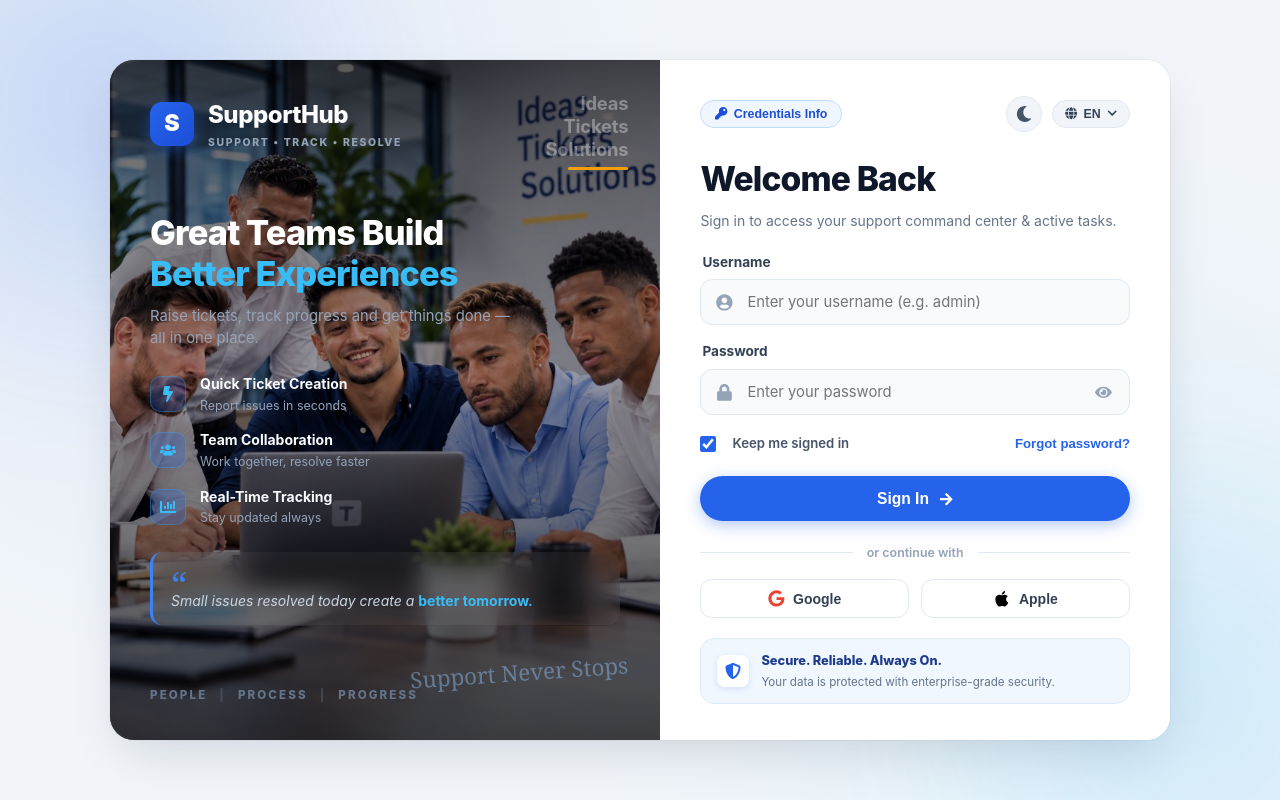
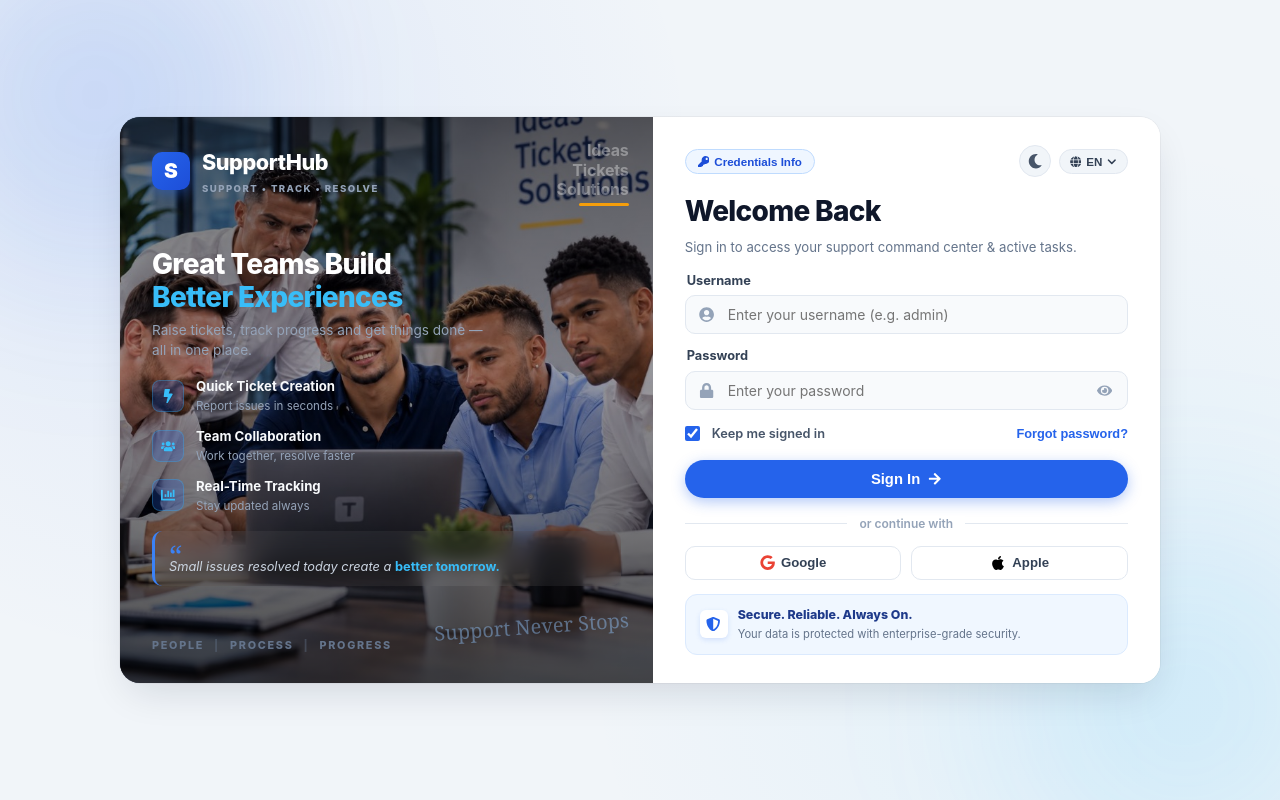
Before and after one commit to iqraait/TaskPulse, a React (Vite) app in the folder frontend/: page / in a window 1280 px wide. Built offline with nearby package versions, Linux system fonts and the light colour scheme.

Commit message:
Make login page screen-fitted with zero vertical scroll on desktop

```diff
--- a/frontend/src/pages/Login.css
+++ b/frontend/src/pages/Login.css
@@ -1,11 +1,12 @@
 /* ==========================================================================
-   SupportHub Premium Login Page Stylesheet
-   Matching standard enterprise split-card UI with full mobile responsiveness
+   SupportHub Screen-Fitted Login Page Stylesheet
+   Perfectly fits 100vh screen height without vertical scrolling on desktop
    ========================================================================== */
 
-/* Main Wrapper */
+/* Main Wrapper - Strictly 100vh fitted */
 .sh-login-wrapper {
-  min-height: 100vh;
+  height: 100vh;
+  max-height: 100vh;
   width: 100vw;
   background-color: #f1f5f9;
   background-image:
@@ -14,10 +15,10 @@
   display: flex;
   align-items: center;
   justify-content: center;
-  padding: 24px 16px;
+  padding: 16px;
   box-sizing: border-box;
   position: relative;
-  overflow-x: hidden;
+  overflow: hidden;
   font-family: -apple-system, BlinkMacSystemFont, "Segoe UI", Roboto, Helvetica, Arial, sans-serif;
   transition: background-color 0.3s ease;
 }
@@ -32,23 +33,23 @@
 /* Ambient Background Glow Effects */
 .sh-ambient-bg-glow {
   position: absolute;
-  width: 400px;
-  height: 400px;
+  width: 350px;
+  height: 350px;
   border-radius: 50%;
-  filter: blur(100px);
+  filter: blur(90px);
   pointer-events: none;
   z-index: 0;
 }
 
 .glow-1 {
-  top: -100px;
-  left: -100px;
+  top: -80px;
+  left: -80px;
   background: rgba(37, 99, 235, 0.15);
 }
 
 .glow-2 {
-  bottom: -100px;
-  right: -100px;
+  bottom: -80px;
+  right: -80px;
   background: rgba(56, 189, 248, 0.12);
 }
 
@@ -57,15 +58,16 @@
   position: relative;
   z-index: 1;
   width: 100%;
-  max-width: 1060px;
-  min-height: 620px;
+  max-width: 1040px;
+  max-height: calc(100vh - 32px);
+  height: fit-content;
   background: #ffffff;
-  border-radius: 24px;
+  border-radius: 20px;
   box-shadow:
-    0 20px 50px -12px rgba(15, 23, 42, 0.15),
+    0 16px 40px -10px rgba(15, 23, 42, 0.14),
     0 0 0 1px rgba(0, 0, 0, 0.04);
   display: grid;
-  grid-template-columns: 1.08fr 1fr;
+  grid-template-columns: 1.05fr 1fr;
   overflow: hidden;
   transition: all 0.3s ease;
 }
@@ -73,7 +75,7 @@
 .sh-login-card.sh-card-dark {
   background: #0f172a;
   box-shadow:
-    0 24px 60px rgba(0, 0, 0, 0.6),
+    0 20px 50px rgba(0, 0, 0, 0.6),
     0 0 0 1px rgba(255, 255, 255, 0.08);
 }
 
@@ -84,7 +86,7 @@
   position: relative;
   background: #091328;
   color: #ffffff;
-  padding: 36px 40px;
+  padding: 28px 32px;
   display: flex;
   flex-direction: column;
   justify-content: space-between;
@@ -105,17 +107,18 @@
 }
 
 .sh-left-pane:hover .sh-hero-bg-img {
-  transform: scale(1.05);
+  transform: scale(1.04);
 }
 
+/* Small Black Fade Overlay as requested */
 .sh-hero-overlay {
   position: absolute;
   inset: 0;
   background: linear-gradient(
     180deg,
-    rgba(0, 0, 0, 0.65) 0%,
+    rgba(0, 0, 0, 0.6) 0%,
     rgba(0, 0, 0, 0.35) 45%,
-    rgba(0, 0, 0, 0.75) 100%
+    rgba(0, 0, 0, 0.72) 100%
   );
   z-index: 1;
 }
@@ -123,14 +126,14 @@
 /* Watermarks */
 .sh-watermark-top-right {
   position: absolute;
-  top: 32px;
-  right: 32px;
+  top: 24px;
+  right: 24px;
   text-align: right;
   z-index: 2;
-  font-size: 1.15rem;
+  font-size: 1rem;
   font-weight: 700;
   color: rgba(255, 255, 255, 0.35);
-  line-height: 1.25;
+  line-height: 1.2;
   letter-spacing: -0.01em;
   pointer-events: none;
 }
@@ -140,21 +143,21 @@
 }
 
 .sh-watermark-underline {
-  width: 60px;
+  width: 50px;
   height: 3px;
   background: #f59e0b;
-  margin-top: 6px;
+  margin-top: 4px;
   margin-left: auto;
   border-radius: 999px;
 }
 
 .sh-watermark-bottom-script {
   position: absolute;
-  bottom: 50px;
-  right: 32px;
+  bottom: 40px;
+  right: 24px;
   z-index: 2;
   font-family: "Brush Script MT", "Caveat", cursive, Georgia, serif;
-  font-size: 1.4rem;
+  font-size: 1.25rem;
   color: rgba(147, 197, 253, 0.45);
   transform: rotate(-4deg);
   pointer-events: none;
@@ -166,22 +169,22 @@
   z-index: 2;
   display: flex;
   align-items: center;
-  gap: 14px;
+  gap: 12px;
 }
 
 .sh-brand-icon-box {
-  width: 44px;
-  height: 44px;
+  width: 38px;
+  height: 38px;
   background: linear-gradient(135deg, #2563eb 0%, #1d4ed8 100%);
-  border-radius: 12px;
+  border-radius: 10px;
   display: flex;
   align-items: center;
   justify-content: center;
-  box-shadow: 0 4px 14px rgba(37, 99, 235, 0.4);
+  box-shadow: 0 4px 12px rgba(37, 99, 235, 0.4);
 }
 
 .sh-brand-letter {
-  font-size: 1.45rem;
+  font-size: 1.3rem;
   font-weight: 900;
   color: #ffffff;
 }
@@ -192,7 +195,7 @@
 }
 
 .sh-brand-title {
-  font-size: 1.5rem;
+  font-size: 1.35rem;
   font-weight: 800;
   color: #ffffff;
   margin: 0;
@@ -200,10 +203,10 @@
 }
 
 .sh-brand-tagline {
-  font-size: 0.65rem;
+  font-size: 0.6rem;
   font-weight: 800;
   color: #94a3b8;
-  letter-spacing: 0.16em;
+  letter-spacing: 0.15em;
   margin-top: 1px;
 }
 
@@ -211,16 +214,16 @@
 .sh-hero-content {
   position: relative;
   z-index: 2;
-  margin: 32px 0;
+  margin: 18px 0;
 }
 
 .sh-hero-headline {
-  font-size: 2.15rem;
+  font-size: 1.75rem;
   font-weight: 800;
   line-height: 1.2;
   color: #ffffff;
   letter-spacing: -0.025em;
-  margin-bottom: 10px;
+  margin-bottom: 6px;
 }
 
 .sh-highlight-blue {
@@ -229,38 +232,38 @@
 }
 
 .sh-hero-subtext {
-  font-size: 0.925rem;
+  font-size: 0.85rem;
   color: #94a3b8;
-  line-height: 1.5;
-  margin-bottom: 24px;
-  max-width: 360px;
+  line-height: 1.45;
+  margin-bottom: 16px;
+  max-width: 340px;
 }
 
 /* Features List */
 .sh-features-list {
   display: flex;
   flex-direction: column;
-  gap: 14px;
-  margin-bottom: 24px;
+  gap: 10px;
+  margin-bottom: 16px;
 }
 
 .sh-feature-item {
   display: flex;
   align-items: center;
-  gap: 14px;
+  gap: 12px;
 }
 
 .sh-feature-icon-pill {
-  width: 36px;
-  height: 36px;
-  border-radius: 10px;
+  width: 32px;
+  height: 32px;
+  border-radius: 8px;
   background: rgba(37, 99, 235, 0.25);
   border: 1px solid rgba(56, 189, 248, 0.3);
   color: #38bdf8;
   display: flex;
   align-items: center;
   justify-content: center;
-  font-size: 1rem;
+  font-size: 0.9rem;
   flex-shrink: 0;
 }
 
@@ -270,42 +273,42 @@
 }
 
 .sh-feature-text strong {
-  font-size: 0.875rem;
+  font-size: 0.825rem;
   font-weight: 700;
   color: #f8fafc;
 }
 
 .sh-feature-text span {
-  font-size: 0.775rem;
+  font-size: 0.725rem;
   color: #94a3b8;
 }
 
 /* Quote Box */
 .sh-quote-box {
-  background: rgba(255, 255, 255, 0.05);
-  backdrop-filter: blur(12px);
-  -webkit-backdrop-filter: blur(12px);
-  border-left: 3.5px solid #3b82f6;
-  border-radius: 12px;
-  padding: 14px 18px;
+  background: rgba(255, 255, 255, 0.06);
+  backdrop-filter: blur(10px);
+  -webkit-backdrop-filter: blur(10px);
+  border-left: 3px solid #3b82f6;
+  border-radius: 10px;
+  padding: 10px 14px;
   position: relative;
-  margin-top: 10px;
+  margin-top: 6px;
 }
 
 .sh-quote-mark {
   font-family: Georgia, serif;
-  font-size: 2.2rem;
+  font-size: 1.8rem;
   color: #3b82f6;
   line-height: 1;
   display: block;
-  margin-bottom: -10px;
+  margin-bottom: -12px;
 }
 
 .sh-quote-text {
-  font-size: 0.875rem;
+  font-size: 0.8rem;
   color: #cbd5e1;
   font-style: italic;
-  line-height: 1.45;
+  line-height: 1.4;
   margin: 0;
 }
 
@@ -321,11 +324,11 @@
   z-index: 2;
   display: flex;
   align-items: center;
-  gap: 12px;
-  font-size: 0.725rem;
+  gap: 10px;
+  font-size: 0.675rem;
   font-weight: 800;
   color: #64748b;
-  letter-spacing: 0.18em;
+  letter-spacing: 0.16em;
 }
 
 .sh-dot-sep {
@@ -336,13 +339,14 @@
    RIGHT PANEL (Form Section)
    ========================================================================== */
 .sh-right-pane {
-  padding: 36px 40px;
+  padding: 28px 32px;
   display: flex;
   flex-direction: column;
   justify-content: space-between;
   box-sizing: border-box;
   background: #ffffff;
   transition: background 0.3s ease;
+  overflow-y: auto;
 }
 
 .sh-card-dark .sh-right-pane {
@@ -355,19 +359,19 @@
   display: flex;
   align-items: center;
   justify-content: space-between;
-  margin-bottom: 20px;
+  margin-bottom: 12px;
 }
 
 .sh-demo-hint-btn {
   display: inline-flex;
   align-items: center;
-  gap: 6px;
-  padding: 6px 14px;
+  gap: 5px;
+  padding: 5px 12px;
   background: #eff6ff;
   border: 1px solid #bfdbfe;
   color: #1d4ed8;
   border-radius: 9999px;
-  font-size: 0.775rem;
+  font-size: 0.725rem;
   font-weight: 700;
   cursor: pointer;
   transition: all 0.2s ease;
@@ -386,13 +390,13 @@
 .sh-controls-right {
   display: flex;
   align-items: center;
-  gap: 10px;
+  gap: 8px;
   margin-left: auto;
 }
 
 .sh-theme-toggle-btn {
-  width: 36px;
-  height: 36px;
+  width: 32px;
+  height: 32px;
   border-radius: 50%;
   background: #f1f5f9;
   border: 1px solid #e2e8f0;
@@ -401,7 +405,7 @@
   align-items: center;
   justify-content: center;
   cursor: pointer;
-  font-size: 1rem;
+  font-size: 0.9rem;
   transition: all 0.2s ease;
 }
 
@@ -423,13 +427,13 @@
 .sh-lang-btn {
   display: flex;
   align-items: center;
-  gap: 6px;
-  padding: 6px 12px;
+  gap: 5px;
+  padding: 5px 10px;
   background: #f1f5f9;
   border: 1px solid #e2e8f0;
   border-radius: 9999px;
   color: #334155;
-  font-size: 0.775rem;
+  font-size: 0.725rem;
   font-weight: 700;
   cursor: pointer;
 }
@@ -441,21 +445,21 @@
 }
 
 .sh-chevron-icon {
-  font-size: 0.65rem;
+  font-size: 0.6rem;
 }
 
 .sh-lang-menu {
   position: absolute;
   top: 100%;
   right: 0;
-  margin-top: 6px;
+  margin-top: 4px;
   background: #ffffff;
   border: 1px solid #e2e8f0;
-  border-radius: 12px;
+  border-radius: 10px;
   box-shadow: 0 10px 25px rgba(0, 0, 0, 0.12);
   display: flex;
   flex-direction: column;
-  min-width: 140px;
+  min-width: 130px;
   overflow: hidden;
   z-index: 20;
 }
@@ -466,11 +470,11 @@
 }
 
 .sh-lang-option {
-  padding: 8px 14px;
+  padding: 7px 12px;
   border: none;
   background: transparent;
   color: #334155;
-  font-size: 0.8rem;
+  font-size: 0.775rem;
   text-align: left;
   cursor: pointer;
 }
@@ -496,13 +500,13 @@
 .sh-demo-credentials-banner {
   background: #f0fdf4;
   border: 1px solid #bbf7d0;
-  border-radius: 12px;
-  padding: 12px;
-  margin-bottom: 16px;
+  border-radius: 10px;
+  padding: 10px;
+  margin-bottom: 12px;
   display: flex;
   align-items: flex-start;
   justify-content: space-between;
-  gap: 12px;
+  gap: 10px;
 }
 
 .sh-card-dark .sh-demo-credentials-banner {
@@ -512,8 +516,8 @@
 
 .sh-demo-banner-content {
   display: flex;
-  gap: 10px;
-  font-size: 0.8rem;
+  gap: 8px;
+  font-size: 0.75rem;
   color: #166534;
 }
 
@@ -522,23 +526,23 @@
 }
 
 .sh-demo-icon {
-  font-size: 1.1rem;
-  margin-top: 2px;
+  font-size: 1rem;
+  margin-top: 1px;
   flex-shrink: 0;
 }
 
 .sh-cred-chips {
   display: flex;
   flex-wrap: wrap;
-  gap: 6px;
-  margin-top: 6px;
+  gap: 5px;
+  margin-top: 4px;
 }
 
 .sh-chip {
   background: #ffffff;
   border: 1px solid #86efac;
-  padding: 3px 8px;
-  border-radius: 6px;
+  padding: 2px 6px;
+  border-radius: 4px;
   cursor: pointer;
   transition: transform 0.15s ease;
 }
@@ -556,10 +560,10 @@
   background: #16a34a;
   color: #ffffff;
   border: none;
-  border-radius: 8px;
-  padding: 6px 12px;
+  border-radius: 6px;
+  padding: 4px 10px;
   font-weight: 700;
-  font-size: 0.75rem;
+  font-size: 0.7rem;
   cursor: pointer;
   white-space: nowrap;
   flex-shrink: 0;
@@ -567,15 +571,15 @@
 
 /* Form Header */
 .sh-form-header {
-  margin-bottom: 20px;
+  margin-bottom: 14px;
 }
 
 .sh-welcome-title {
-  font-size: 2.1rem;
+  font-size: 1.75rem;
   font-weight: 800;
   color: #0f172a;
   letter-spacing: -0.025em;
-  margin: 0 0 6px 0;
+  margin: 0 0 4px 0;
 }
 
 .sh-card-dark .sh-welcome-title {
@@ -583,10 +587,10 @@
 }
 
 .sh-welcome-subtitle {
-  font-size: 0.875rem;
+  font-size: 0.825rem;
   color: #64748b;
   margin: 0;
-  line-height: 1.45;
+  line-height: 1.4;
 }
 
 .sh-card-dark .sh-welcome-subtitle {
@@ -598,28 +602,28 @@
   background: #fef2f2;
   border-left: 4px solid #ef4444;
   color: #991b1b;
-  padding: 10px 14px;
-  border-radius: 8px;
-  font-size: 0.825rem;
+  padding: 8px 12px;
+  border-radius: 6px;
+  font-size: 0.8rem;
   font-weight: 600;
-  margin-bottom: 16px;
+  margin-bottom: 12px;
 }
 
 /* Main Form Inputs */
 .sh-login-form {
   display: flex;
   flex-direction: column;
-  gap: 16px;
+  gap: 12px;
 }
 
 .sh-input-group {
   display: flex;
   flex-direction: column;
-  gap: 6px;
+  gap: 4px;
 }
 
 .sh-input-label {
-  font-size: 0.85rem;
+  font-size: 0.8rem;
   font-weight: 700;
   color: #334155;
   margin-left: 2px;
@@ -637,22 +641,22 @@
 
 .sh-input-icon {
   position: absolute;
-  left: 16px;
+  left: 14px;
   color: #94a3b8;
-  font-size: 1.05rem;
+  font-size: 0.95rem;
   pointer-events: none;
   transition: color 0.2s ease;
 }
 
 .sh-input-field {
   width: 100%;
-  padding: 13px 16px 13px 46px;
+  padding: 10px 14px 10px 42px;
   background: #f8fafc;
   border: 1.5px solid #e2e8f0;
-  border-radius: 12px;
+  border-radius: 10px;
   color: #0f172a;
   font-family: inherit;
-  font-size: 0.925rem;
+  font-size: 0.875rem;
   outline: none;
   transition: all 0.2s ease;
   box-sizing: border-box;
@@ -667,27 +671,27 @@
 .sh-input-field:focus {
   background: #ffffff;
   border-color: #2563eb;
-  box-shadow: 0 0 0 4px rgba(37, 99, 235, 0.12);
+  box-shadow: 0 0 0 3px rgba(37, 99, 235, 0.12);
 }
 
 .sh-card-dark .sh-input-field:focus {
   background: #0f172a;
   border-color: #3b82f6;
-  box-shadow: 0 0 0 4px rgba(59, 130, 246, 0.2);
+  box-shadow: 0 0 0 3px rgba(59, 130, 246, 0.2);
 }
 
 .sh-password-field {
-  padding-right: 46px;
+  padding-right: 42px;
 }
 
 .sh-toggle-password-btn {
   position: absolute;
-  right: 14px;
+  right: 12px;
   background: transparent;
   border: none;
   color: #94a3b8;
   cursor: pointer;
-  font-size: 1.05rem;
+  font-size: 0.95rem;
   display: flex;
   align-items: center;
   justify-content: center;
@@ -713,20 +717,20 @@
 .sh-checkbox-label {
   display: inline-flex;
   align-items: center;
-  gap: 8px;
+  gap: 6px;
   cursor: pointer;
   user-select: none;
 }
 
 .sh-checkbox {
   accent-color: #2563eb;
-  width: 16px;
-  height: 16px;
+  width: 15px;
+  height: 15px;
   cursor: pointer;
 }
 
 .sh-checkbox-text {
-  font-size: 0.825rem;
+  font-size: 0.8rem;
   font-weight: 600;
   color: #475569;
 }
@@ -739,7 +743,7 @@
   background: transparent;
   border: none;
   color: #2563eb;
-  font-size: 0.825rem;
+  font-size: 0.8rem;
   font-weight: 700;
   cursor: pointer;
   padding: 0;
@@ -758,27 +762,27 @@
 /* Primary Submit Button */
 .sh-submit-btn {
   width: 100%;
-  padding: 13.5px;
+  padding: 11px;
   border-radius: 9999px;
   background: #2563eb;
   color: #ffffff;
   font-weight: 700;
-  font-size: 0.975rem;
+  font-size: 0.925rem;
   border: none;
   cursor: pointer;
-  box-shadow: 0 4px 16px rgba(37, 99, 235, 0.35);
+  box-shadow: 0 4px 14px rgba(37, 99, 235, 0.35);
   display: flex;
   align-items: center;
   justify-content: center;
-  gap: 10px;
+  gap: 8px;
   transition: all 0.2s ease;
-  margin-top: 6px;
+  margin-top: 4px;
 }
 
 .sh-submit-btn:hover {
   background: #1d4ed8;
   transform: translateY(-1px);
-  box-shadow: 0 6px 20px rgba(37, 99, 235, 0.45);
+  box-shadow: 0 6px 18px rgba(37, 99, 235, 0.45);
 }
 
 .sh-submit-btn:active {
@@ -786,14 +790,14 @@
 }
 
 .sh-btn-arrow {
-  font-size: 0.9rem;
+  font-size: 0.85rem;
 }
 
 /* Divider */
 .sh-divider {
   position: relative;
   text-align: center;
-  margin: 18px 0 14px;
+  margin: 12px 0 10px;
 }
 
 .sh-divider::before {
@@ -814,8 +818,8 @@
   position: relative;
   z-index: 1;
   background: #ffffff;
-  padding: 0 14px;
-  font-size: 0.775rem;
+  padding: 0 12px;
+  font-size: 0.75rem;
   color: #94a3b8;
   font-weight: 600;
 }
@@ -828,21 +832,21 @@
 .sh-social-grid {
   display: grid;
   grid-template-columns: 1fr 1fr;
-  gap: 12px;
+  gap: 10px;
 }
 
 .sh-social-btn {
-  padding: 10px 16px;
-  border-radius: 12px;
+  padding: 8px 12px;
+  border-radius: 10px;
   background: #ffffff;
   border: 1.5px solid #e2e8f0;
   color: #334155;
   font-weight: 700;
-  font-size: 0.875rem;
+  font-size: 0.825rem;
   display: flex;
   align-items: center;
   justify-content: center;
-  gap: 8px;
+  gap: 6px;
   cursor: pointer;
   transition: all 0.2s ease;
 }
@@ -864,12 +868,12 @@
 
 .sh-google-icon {
   color: #ea4335;
-  font-size: 1.05rem;
+  font-size: 0.95rem;
 }
 
 .sh-apple-icon {
   color: #000000;
-  font-size: 1.1rem;
+  font-size: 1rem;
 }
 
 .sh-card-dark .sh-apple-icon {
@@ -880,12 +884,12 @@
 .sh-security-badge-box {
   display: flex;
   align-items: center;
-  gap: 12px;
-  padding: 12px 16px;
+  gap: 10px;
+  padding: 10px 14px;
   background: #f0f7ff;
   border: 1px solid #dbeafe;
-  border-radius: 14px;
-  margin-top: 20px;
+  border-radius: 12px;
+  margin-top: 14px;
 }
 
 .sh-card-dark .sh-security-badge-box {
@@ -894,16 +898,16 @@
 }
 
 .sh-shield-icon-wrap {
-  width: 32px;
-  height: 32px;
-  border-radius: 8px;
+  width: 28px;
+  height: 28px;
+  border-radius: 6px;
   background: #ffffff;
   color: #2563eb;
   display: flex;
   align-items: center;
   justify-content: center;
-  font-size: 1rem;
-  box-shadow: 0 2px 6px rgba(37, 99, 235, 0.15);
+  font-size: 0.9rem;
+  box-shadow: 0 2px 5px rgba(37, 99, 235, 0.15);
   flex-shrink: 0;
 }
 
@@ -914,7 +918,7 @@
 
 .sh-security-text strong {
   display: block;
-  font-size: 0.8rem;
+  font-size: 0.775rem;
   font-weight: 800;
   color: #1e3a8a;
 }
@@ -924,7 +928,7 @@
 }
 
 .sh-security-text p {
-  font-size: 0.725rem;
+  font-size: 0.7rem;
   color: #64748b;
   margin: 1px 0 0 0;
 }
@@ -942,7 +946,7 @@
   display: flex;
   align-items: center;
   justify-content: center;
-  padding: 20px;
+  padding: 16px;
   animation: fadeInModal 0.2s ease-out forwards;
 }
 
@@ -954,10 +958,10 @@
 .sh-modal-card {
   position: relative;
   width: 100%;
-  max-width: 440px;
+  max-width: 420px;
   background: #ffffff;
-  border-radius: 20px;
-  padding: 28px 24px;
+  border-radius: 18px;
+  padding: 24px 20px;
   box-shadow: 0 20px 50px rgba(0, 0, 0, 0.3);
   box-sizing: border-box;
 }
@@ -970,12 +974,12 @@
 
 .sh-modal-close-btn {
   position: absolute;
-  top: 18px;
-  right: 18px;
+  top: 16px;
+  right: 16px;
   background: #f1f5f9;
   border: none;
-  width: 30px;
-  height: 30px;
+  width: 28px;
+  height: 28px;
   border-radius: 50%;
   color: #64748b;
   cursor: pointer;
@@ -986,27 +990,27 @@
 
 .sh-modal-header {
   text-align: center;
-  margin-bottom: 20px;
+  margin-bottom: 16px;
 }
 
 .sh-modal-icon-badge {
-  width: 50px;
-  height: 50px;
+  width: 44px;
+  height: 44px;
   border-radius: 50%;
   background: #eff6ff;
   color: #2563eb;
-  font-size: 1.3rem;
+  font-size: 1.15rem;
   display: flex;
   align-items: center;
   justify-content: center;
-  margin: 0 auto 12px;
+  margin: 0 auto 10px;
 }
 
 .sh-modal-header h3 {
-  font-size: 1.35rem;
+  font-size: 1.25rem;
   font-weight: 800;
   color: #0f172a;
-  margin: 0 0 6px 0;
+  margin: 0 0 4px 0;
 }
 
 .sh-card-dark .sh-modal-header h3 {
@@ -1014,106 +1018,106 @@
 }
 
 .sh-modal-header p {
-  font-size: 0.85rem;
+  font-size: 0.8rem;
   color: #64748b;
   margin: 0;
-  line-height: 1.45;
+  line-height: 1.4;
 }
 
 .sh-modal-actions {
   display: flex;
-  gap: 12px;
-  margin-top: 20px;
+  gap: 10px;
+  margin-top: 16px;
 }
 
 .sh-modal-cancel-btn {
   flex: 1;
-  padding: 12px;
-  border-radius: 10px;
+  padding: 10px;
+  border-radius: 8px;
   background: #f1f5f9;
   border: 1px solid #e2e8f0;
   color: #475569;
   font-weight: 700;
-  font-size: 0.875rem;
+  font-size: 0.825rem;
   cursor: pointer;
 }
 
 .sh-modal-submit-btn {
   flex: 1.5;
-  padding: 12px;
-  border-radius: 10px;
+  padding: 10px;
+  border-radius: 8px;
   background: #2563eb;
   border: none;
   color: #ffffff;
   font-weight: 700;
-  font-size: 0.875rem;
+  font-size: 0.825rem;
   cursor: pointer;
 }
 
 .sh-modal-hint-box {
   display: flex;
   align-items: center;
-  gap: 8px;
-  margin-top: 16px;
-  padding: 10px 12px;
+  gap: 6px;
+  margin-top: 14px;
+  padding: 8px 10px;
   background: #f8fafc;
-  border-radius: 8px;
-  font-size: 0.775rem;
+  border-radius: 6px;
+  font-size: 0.75rem;
   color: #475569;
 }
 
 .sh-modal-success-state {
   text-align: center;
-  padding: 10px 0;
+  padding: 8px 0;
 }
 
 .sh-success-check-icon {
-  font-size: 3.2rem;
+  font-size: 2.8rem;
   color: #10b981;
-  margin-bottom: 12px;
+  margin-bottom: 8px;
 }
 
 .sh-modal-success-state h3 {
-  font-size: 1.35rem;
+  font-size: 1.25rem;
   font-weight: 800;
   color: #0f172a;
-  margin: 0 0 8px 0;
+  margin: 0 0 6px 0;
 }
 
 .sh-modal-success-state p {
-  font-size: 0.875rem;
+  font-size: 0.8rem;
   color: #64748b;
-  line-height: 1.45;
+  line-height: 1.4;
 }
 
 .sh-modal-success-credentials {
   background: #f0fdf4;
   border: 1px solid #bbf7d0;
-  border-radius: 10px;
-  padding: 12px;
-  margin: 16px 0;
-  font-size: 0.8rem;
+  border-radius: 8px;
+  padding: 10px;
+  margin: 14px 0;
+  font-size: 0.775rem;
   color: #166534;
 }
 
 .sh-cred-row {
   display: flex;
   justify-content: center;
-  gap: 16px;
-  margin-top: 6px;
+  gap: 12px;
+  margin-top: 4px;
 }
 
 .sh-modal-done-btn {
   width: 100%;
-  padding: 12px;
+  padding: 10px;
   border-radius: 9999px;
   background: #10b981;
   border: none;
   color: #ffffff;
   font-weight: 700;
-  font-size: 0.9rem;
+  font-size: 0.85rem;
   cursor: pointer;
-  margin-top: 8px;
+  margin-top: 6px;
 }
 
 /* ==========================================================================
@@ -1121,23 +1125,28 @@
    ========================================================================== */
 @media (max-width: 960px) {
   .sh-login-wrapper {
-    padding: 16px;
+    height: auto;
+    min-height: 100vh;
+    max-height: none;
+    overflow-y: auto;
+    padding: 16px 12px;
   }
 
   .sh-login-card {
     grid-template-columns: 1fr;
-    max-width: 480px;
-    min-height: auto;
-    border-radius: 20px;
+    max-width: 460px;
+    max-height: none;
+    height: auto;
+    border-radius: 18px;
   }
 
   .sh-left-pane {
-    padding: 28px 24px;
-    min-height: 240px;
+    padding: 24px 20px;
+    min-height: 220px;
   }
 
   .sh-hero-headline {
-    font-size: 1.6rem;
+    font-size: 1.5rem;
   }
 
   .sh-features-list,
@@ -1152,29 +1161,30 @@
   }
 
   .sh-right-pane {
-    padding: 28px 24px;
+    padding: 24px 20px;
+    overflow-y: visible;
   }
 
   .sh-welcome-title {
-    font-size: 1.75rem;
+    font-size: 1.6rem;
   }
 }
 
 @media (max-width: 480px) {
   .sh-login-wrapper {
-    padding: 10px;
+    padding: 8px;
   }
 
   .sh-login-card {
-    border-radius: 16px;
+    border-radius: 14px;
   }
 
   .sh-left-pane {
-    padding: 20px 18px;
+    padding: 18px 16px;
   }
 
   .sh-right-pane {
-    padding: 20px 18px;
+    padding: 18px 16px;
   }
 
   .sh-input-field {
@@ -1186,6 +1196,6 @@
   }
 
   .sh-modal-card {
-    padding: 20px 16px;
+    padding: 18px 14px;
   }
 }
```
Also changed, not shown: 1 other file (tests, documents, lock files or other folders).
